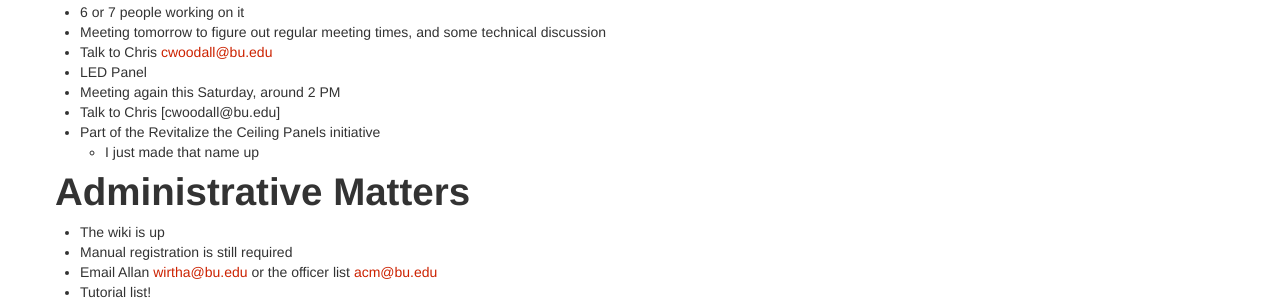
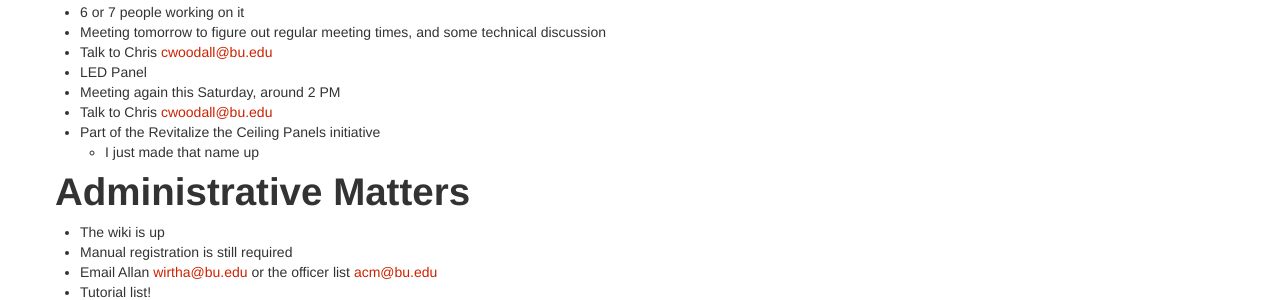
Before and after one commit to FarsetLabs/farsetlabs.github.io, a Jekyll site: the page built from _posts/meeting-minutes/2013-10-02-hack-night.md, in a window 1280 px wide and 900 px high, scrolled down 636 px. Shown: the part 482-782 px from the top of the window. Built offline with Jekyll 4.4.1, drawn with Linux system fonts in a browser that asks for light colours; some of the changed lines change nothing that is shown.

Commit message:
syntax fixes

```diff
--- a/_posts/meeting-minutes/2013-10-02-hack-night.md
+++ b/_posts/meeting-minutes/2013-10-02-hack-night.md
@@ -60,7 +60,7 @@ Recorded 10/02/13
 - Talk to Chris [cwoodall@bu.edu](mailto:cwoodall@bu.edu)
 - LED Panel
 - Meeting again this Saturday, around 2 PM
-- Talk to Chris [cwoodall@bu.edu]
+- Talk to Chris [cwoodall@bu.edu](mailto:cwoodall@bu.edu)
 - Part of the Revitalize the Ceiling Panels initiative
   - I just made that name up
 
```
